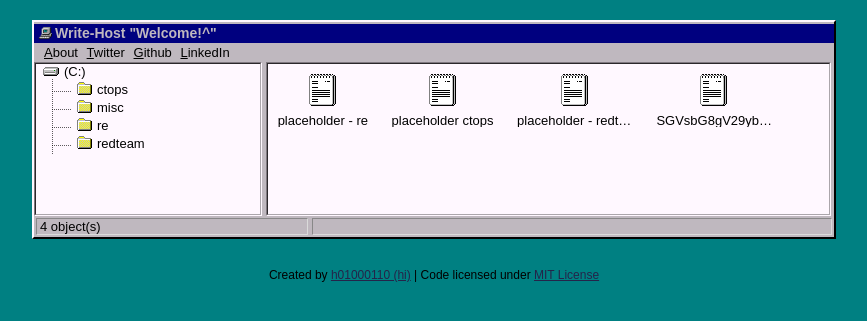
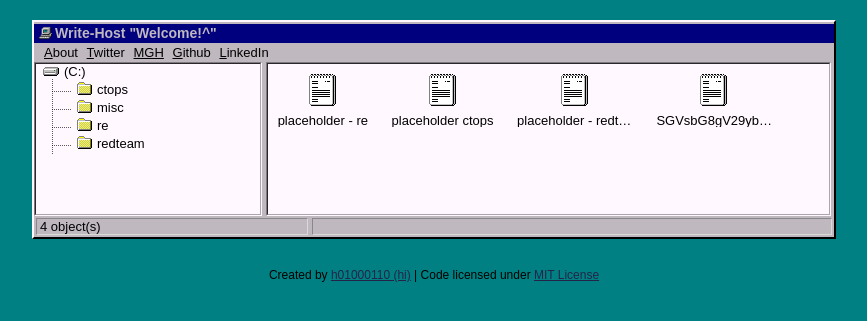
Before and after one commit to CrazyLlama/crazyllama.github.io, a Jekyll site: the page built from index.html, in a window 1280 px wide. Shown: the top 321 px of the page, without its empty margins (206-1073 px from the left). Built offline with Jekyll 4.4.1, drawn with Linux system fonts in a browser that asks for light colours.

Commit message:
Added MGH link

```diff
--- a/_includes/topbar.html
+++ b/_includes/topbar.html
@@ -1,6 +1,7 @@
 <ul class="topbar">
 	<a href="/me"><li><u>A</u>bout</li></a>
 	<a href="https://twitter.com/approximatelyb" target="_blank"><li><u>T</u>witter</li></a>
+	<a href="https://blog.manchestergreyhats.co.uk/tags/brett/" target="_blank"><li><u>MGH</u></li></a>
 	<a href="https://github.com/CrazyLlama" target="_blank"><li><u>G</u>ithub</li></a>
 	<a href="https://www.linkedin.com/in/brettcalderbank/" target="_blank"><li><u>L</u>inkedIn</li></a>
 </ul>
```
